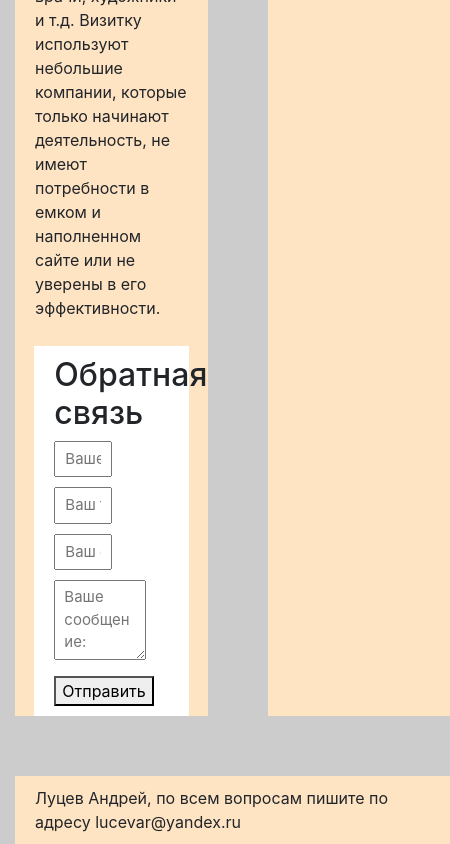
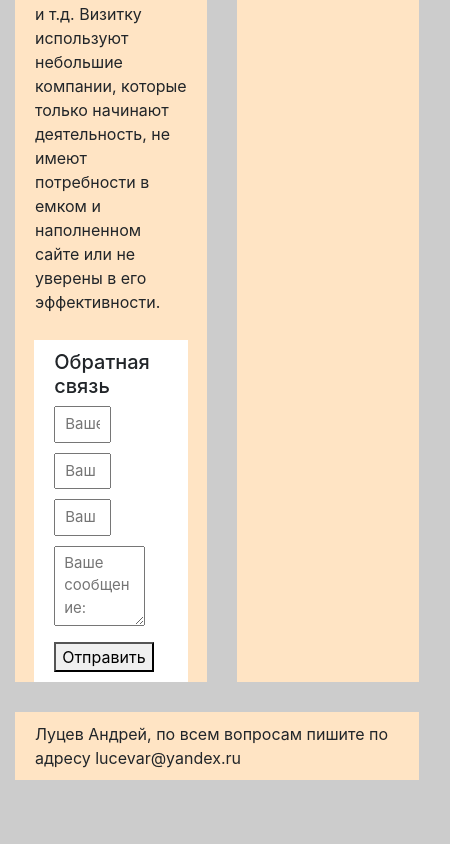
Before and after one commit to dronaka/dronaka.github.io, a plain HTML site: page index.html in a window 390 px wide. Shown: the part 2154-2998 px from the top of the page, 450 px wide, since content can reach past the window. After the commit the page ends 2934 px from the top, so only its background shows below. Drawn offline with nearby package versions, Linux system fonts and the light colour scheme.

Commit message:
Add files via upload

```diff
--- a/index.html
+++ b/index.html
@@ -17,7 +17,7 @@
                 </p>
                 <div id="inline">
                     <form id="contact" action="#" method="post" name="contact">
-                    <h2>Обратная связь</h2>
+                    <h2 class="headh2">Обратная связь</h2>
                     <input id="name" class="txt" name="name" type="name" placeholder="Ваше имя">
                     <input id="phone" class="txt" name="phone" type="phone" placeholder="Ваш телефон">
                     <input id="email" class="txt" name="email" type="email" placeholder="Ваш e-mail">
--- a/style.css
+++ b/style.css
@@ -72,3 +72,12 @@ body{
     font-size:15px;
     height:80px;
  }
+
+ @media (max-width: 480px){
+   .container {
+     grid-gap: 30px;
+   }
+   .headh2{
+      font-size: 20px;
+   }
+ }
```
